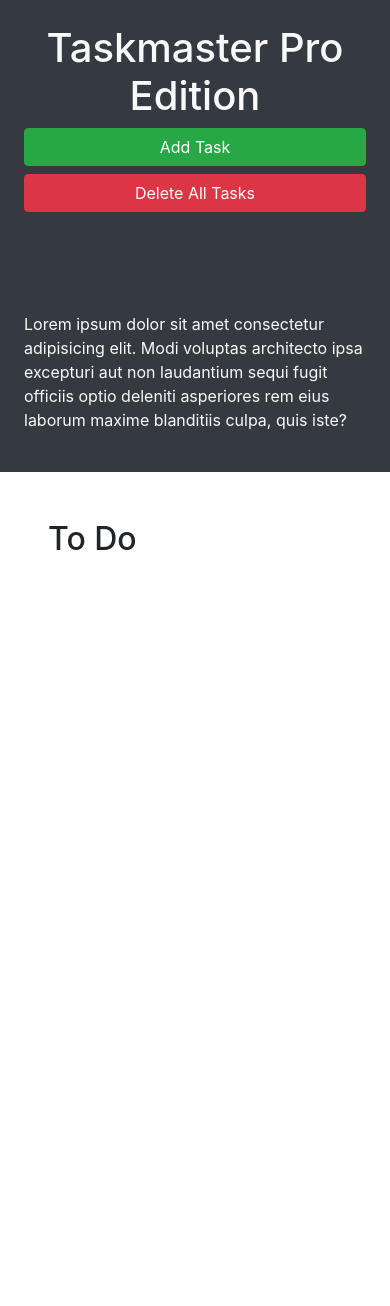
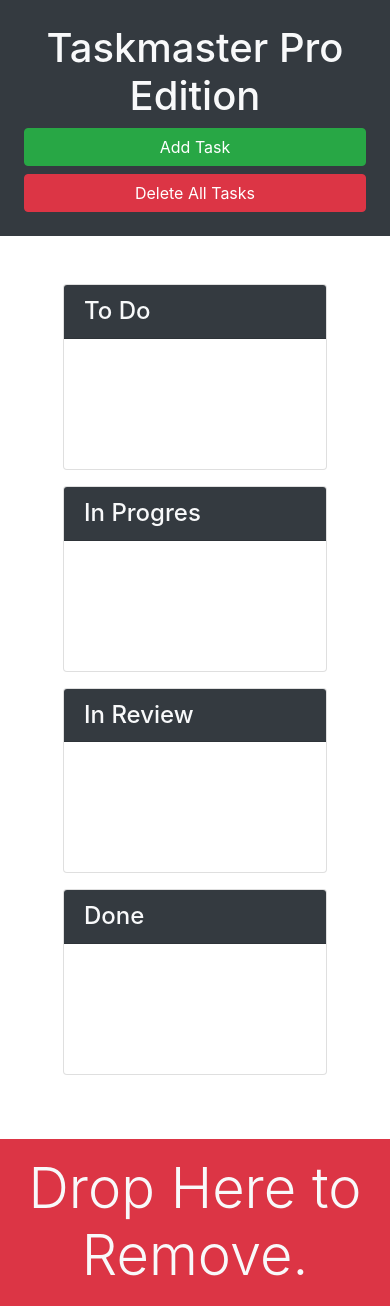
Before and after one commit to irynashulim/taskmaster-pro, a plain HTML site: page taskmaster-starter/index.html in a window 390 px wide. Before the commit the page ends 844 px from the top, so only its background shows below. Drawn offline with nearby package versions, Linux system fonts and the light colour scheme.

Commit message:
add bootstrap

```diff
--- a/taskmaster-starter/index.html
+++ b/taskmaster-starter/index.html
@@ -13,20 +13,81 @@
 <body>
 
   <div class="row min-vh-100 no-gutters">
-    <header class="col-12 col-lg-3 bg-dark text-light d-flex flex-column p-4 p-lg-3">
+    <header class="col-12 col-lg-3 bg-dark text-light sticky-top d-flex flex-column p-4 p-lg-3">
       <h1 class="text-center">Taskmaster Pro Edition</h1>
       <button id="create-task" class="btn btn-block btn-success" data-toggle="modal" data-target="#task-form-modal">Add
         Task</button>
       <button id="remove-tasks" class="btn btn-block btn-danger">Delete All Tasks</button>
-      <p class="mt-auto">Lorem ipsum dolor sit amet consectetur adipisicing elit. Modi voluptas architecto ipsa
+      <p class="mt-auto d-none d-lg-block">Lorem ipsum dolor sit amet consectetur adipisicing elit. Modi voluptas architecto ipsa
         excepturi aut non
         laudantium sequi fugit officiis optio deleniti asperiores rem eius laborum maxime blanditiis culpa, quis iste?
       </p>
     </header>
-    <main class="col-12 col-lg-9">
-      <div class="m-5">
-        <h2>To Do</h2>
-        <ul id="list-toDo" class="list-group"> </ul>
+    <main class="col-12 col-lg-9 d-flex flex-column">
+      <div class="m-5 row justify-content-around">
+
+        <div class="col-12 col-md-6 col-xl-3 mb-3">
+          <div class="card">
+            <h4 class="card-header bg-dark text-light">
+        To Do
+            </h4>
+        <ul id="list-toDo" class="list-group list-group-flush">
+          <li class="list-group-item">
+            <span class="badge badge-primary badge-pill"></span>
+            <p class="m-1"></p>
+          </li>
+        </ul>
+      </div>
+      </div>
+
+      <div class="col-12 col-md-6 col-xl-3 mb-3">
+        <div class="card">
+          <h4 class="card-header bg-dark text-light">
+        In Progres
+          </h4>
+        <ul id="list-inProgress" class="list-group list-group-flush">
+          <li class="list-group-item">
+            <span class="badge badge-primary badge-pill"></span>
+            <p class="m-1"></p>
+          </li>
+        </ul>
+      </div>
+      </div>
+
+      <div class="col-12 col-md-6 col-xl-3 mb-3">
+        <div class="card">
+          <h4 class="card-header bg-dark text-light">
+        In Review
+          </h4>
+        <ul id="list-inReview" class="list-group list-group-flush">
+          <li class="list-group-item">
+            <span class="badge badge-primary badge-pill"></span>
+            <p class="m-1"></p>
+          </li>
+        </ul>
+      </div>
+      </div>
+
+      <div class="col-12 col-md-6 col-xl-3 mb-3">
+        <div class="card">
+          <h4 class="card-header bg-dark text-light">
+        Done
+          </h4>
+        <ul id="list-done" class="list-group list-group-flush">
+          <li class="list-group-item">
+            <span class="badge badge-primary badge-pill"></span>
+            <p class="m-1"></p>
+          </li>
+        </ul>
+      </div>
+      </div>
+
+      </div>
+
+      <div id="trash" class="mt-auto">
+        <div class="w-100 bg-danger p-3 text-center text-light display-4">
+          Drop Here to Remove.
+        </div>
       </div>
     </main>
   </div>
@@ -46,11 +107,11 @@
           <form>
             <div class="form-group">
               <label for="modalTaskDescription">Task description</label>
-              <textarea id="modalTaskDescription" rows="3"></textarea>
+              <textarea id="modalTaskDescription" rows="3" class="form-control"></textarea>
             </div>
             <div class="form-group">
               <label for="modalDueDate">Due date</label>
-              <input type="text" id="modalDueDate" placeholder="mm/dd/yyyy" autocomplete="off" />
+              <input type="text" class="form-control" id="modalDueDate" placeholder="mm/dd/yyyy" autocomplete="off" />
             </div>
           </form>
         </div>
```
